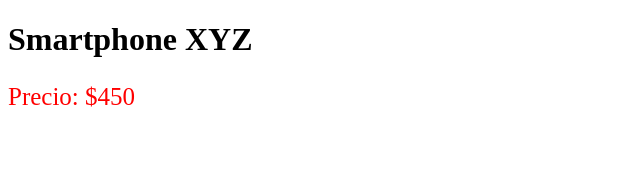
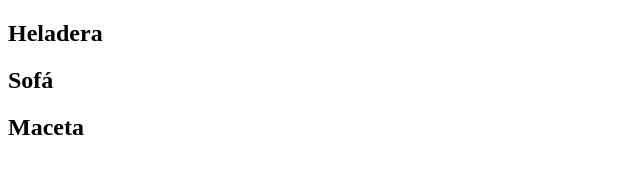
Before and after one commit to SergioT388/RepositorioUno, a plain HTML site: page index.html in a window 1280 px wide. Shown: the whole page, without its empty margins (0-640 px from the left). Drawn offline with Linux system fonts and the light colour scheme.

Commit message:
Desafío 8

```diff
--- a/index.html
+++ b/index.html
@@ -6,8 +6,8 @@
     <title>Document</title>
 </head>
 <body>
- <h1 id="nombreProducto">Smartphone XYZ</h1>
- <p id="precioProducto">Precio: $500</p>
+    <div id="contenedorProductos">
+    </div>
 <script src="js/main.js"></script>
 </body>
 </html>
--- a/js/main.js
+++ b/js/main.js
@@ -1,4 +1,26 @@
-const precio = document.getElementById('precioProducto').innerText= "Precio: $450";
-document.querySelector('#precioProducto').style.color = 'red';
-document.querySelector('#precioProducto').style.fontSize = '25px';
-console.log(precio);
+const Productos =[
+    {
+     "nombre": "Heladera",
+     "precio": "$30000",
+     "stock": 16,
+     "categoría": "Electrodomésticos",
+    },
+    {
+    "nombre": "Sofá",
+    "precio": "$18000",
+    "stock": 24,
+    "categoría": "Muebles",
+    },
+    {"nombre": "Maceta",
+    "precio": "$7000",
+    "stock": 8,
+    "categoría": "Jardín",
+    },
+]
+Productos.forEach(i => {
+    console.log(i);
+    const nombreProductos = document.createElement('div');
+    nombreProductos.innerHTML =
+    `<h2>${i.nombre}</h2>`;
+    contenedorProductos.appendChild(nombreProductos)
+})
```
